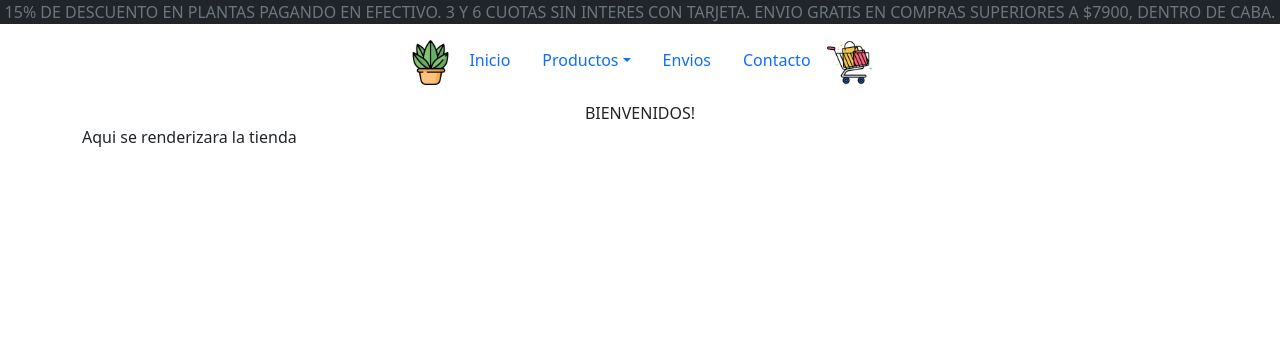
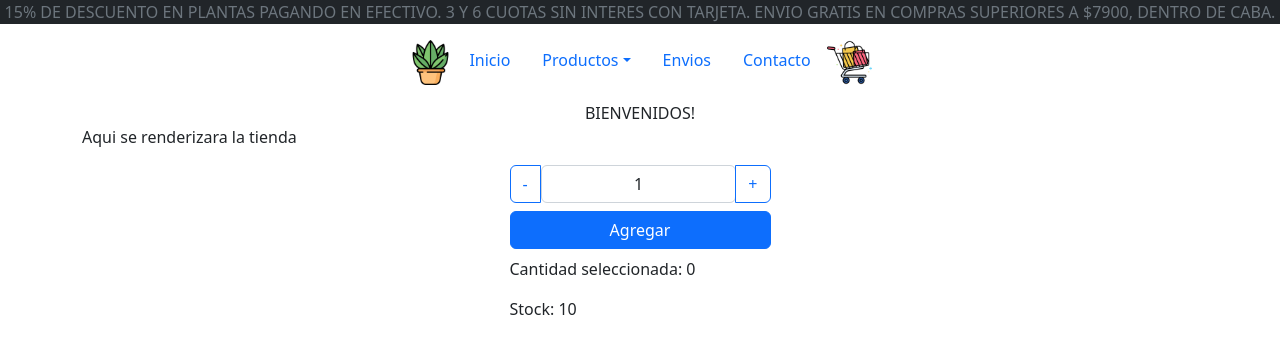
Before and after one commit to isierra93/ecommerce-narciso, a React (Create React App) app: page / in a window 1280 px wide. Shown: the top 354 px of the page. Built offline with nearby package versions, Linux system fonts and the light colour scheme.

Commit message:
Add component ItemCount

```diff
--- a/src/App.js
+++ b/src/App.js
@@ -1,5 +1,5 @@
-import ItemListContainer from "./assets/ItemListContainer";
-import NavBar from "./assets/NavBar";
+import ItemListContainer from "./components/ItemListContainer";
+import NavBar from "./components/NavBar";
 
 function App() {
   return (
--- a/src/assets/CartWidget.jsx
+++ /dev/null
@@ -1,12 +0,0 @@
-import React from "react";
-import imgCartWidget from "./images/cartwidget.png"
-
-const CartWidget = () =>{
-    return(
-        <div>
-            <img src={imgCartWidget} alt="Cart image" width={"45px"} height={"45px"} />
-        </div>
-    );
-};
-
-export default CartWidget;
--- /dev/null
+++ b/src/components/CartWidget.jsx
@@ -0,0 +1,12 @@
+import React from "react";
+import imgCartWidget from "../assets/images/cartwidget.png"
+
+const CartWidget = () =>{
+    return(
+        <div>
+            <img src={imgCartWidget} alt="Cart widget" width={"45px"} height={"45px"} />
+        </div>
+    );
+};
+
+export default CartWidget;
--- /dev/null
+++ b/src/components/ItemCount/ItemCount.jsx
@@ -0,0 +1,54 @@
+import React, { useEffect } from "react";
+import { useState } from "react";
+
+const ItemCount = ({stock, initial, onAdd}) => {
+    const [cantidad, setiCantidad] = useState(initial);
+    const [itemStock, setItemStock] = useState(stock);
+    const [itemAdd, setItemAdd] = useState(onAdd);
+
+    const restarCantidad = (valor) =>{
+        if(valor > 0){
+            setiCantidad(valor);
+        }
+    };
+
+    const sumarCantidad = (valor) =>{
+        if(valor <= itemStock){
+            setiCantidad(valor);
+        }
+    };
+
+    const agregarProductos = (valor) =>{
+        if(valor <= itemStock){
+            setItemAdd(itemAdd + valor);
+            setItemStock(itemStock - valor);
+            setiCantidad(1);
+        }
+
+    }
+
+    return(
+        <div className="col-3">
+            <div className="btn-group d-flex" role="group">
+                <button type="button" className="btn btn-outline-primary" onClick={() =>{
+                    restarCantidad(cantidad - 1);
+                    }}>-</button>
+                <input readOnly type="text" className="form-control text-center" value={cantidad} />
+                <button type="button" className="btn btn-outline-primary" onClick={() =>{
+                    sumarCantidad(cantidad + 1);
+                }}>+</button>
+            </div>
+            <div className="d-grid gap-2 pt-2">
+                <input className="btn btn-primary" type="button" value="Agregar" onClick={() =>{
+                    agregarProductos(cantidad);
+                }}/>
+            </div>
+            <div className="pt-2">
+            <p>Cantidad seleccionada: {itemAdd}</p>
+            <p>Stock: {itemStock}</p>
+            </div>
+        </div>
+    )
+};
+
+export default ItemCount;
--- a/src/assets/ItemListContainer.jsx
+++ b/src/components/ItemListContainer.jsx
@@ -1,4 +1,5 @@
 import React from "react";
+import ItemCount from "../components/ItemCount/ItemCount";
 
 const ItemListContainer = ({greeting}) =>{
     return(
@@ -6,6 +7,7 @@ const ItemListContainer = ({greeting}) =>{
             <div className="row justify-content-center">
             {greeting}
             <p>Aqui se renderizara la tienda</p>
+            <ItemCount stock={10} initial={1} onAdd={0} />
             </div>
         </div>
     );
--- a/src/assets/NavBar.jsx
+++ b/src/components/NavBar.jsx
@@ -1,42 +1,38 @@
 import React from "react";
 import CartWidget from "./CartWidget";
-import logo from "./images/logo.png"
+import logo from "../assets/images/logo.png"
 import Promocion from "./Promocion";
 
 const Header = () => {
 
     return (
-
-        <header>
             <nav>
                 <Promocion bannerPromo="15% DE DESCUENTO EN PLANTAS PAGANDO EN EFECTIVO. 3 Y 6 CUOTAS SIN INTERES CON TARJETA. ENVIO GRATIS EN COMPRAS SUPERIORES A $7900, DENTRO DE CABA." />
                 <ul className="nav justify-content-center p-3">
                     <img src={logo} alt="Logo" width={"45px"} height={"45px"} className="rounded" />
                     <li className="nav-item">
-                        <a className="nav-link" aria-current="page" href="#">Inicio</a>
+                        <a className="nav-link" aria-current="page" href="/#">Inicio</a>
                     </li>
                     <li className="nav-item dropdown">
-                        <a className="nav-link dropdown-toggle" href="#" role="button" data-bs-toggle="dropdown" aria-expanded="false">
+                        <a className="nav-link dropdown-toggle" href="/#" role="button" data-bs-toggle="dropdown" aria-expanded="false">
                             Productos
                         </a>
                         <ul className="dropdown-menu">
-                            <li><a className="dropdown-item" href="#">Plantas</a></li>
-                            <li><a className="dropdown-item" href="#">Macetas</a></li>
-                            <li><a className="dropdown-item" href="#">Semillas</a></li>
-                            <li><a className="dropdown-item" href="#">Fertilizantes</a></li>
+                            <li><a className="dropdown-item" href="/#" >Plantas</a></li>
+                            <li><a className="dropdown-item" href="/#">Macetas</a></li>
+                            <li><a className="dropdown-item" href="/#">Semillas</a></li>
+                            <li><a className="dropdown-item" href="/#">Fertilizantes</a></li>
                         </ul>
                     </li>
                     <li className="nav-item">
-                        <a className="nav-link" href="#">Envios</a>
+                        <a className="nav-link" href="/#">Envios</a>
                     </li>
                     <li className="nav-item">
-                        <a className="nav-link" href="#">Contacto</a>
+                        <a className="nav-link" href="/#">Contacto</a>
                     </li>
                     <CartWidget/>
                 </ul>
             </nav>
-        </header>
-
     );
 };
 
```
Also changed, not shown: src/components/Footer/Footer.jsx (renamed from src/assets/Footer.jsx), src/components/Promocion.jsx (renamed from src/assets/Promocion.jsx).
